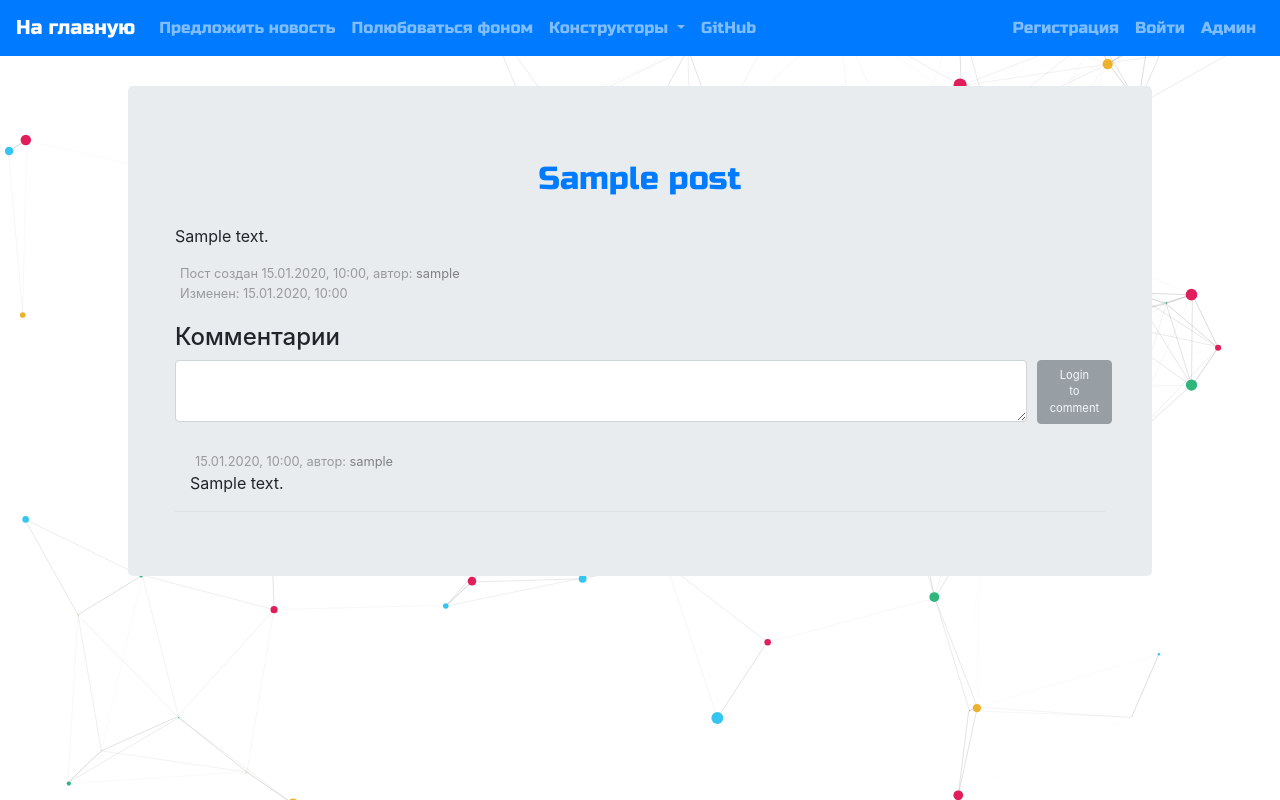
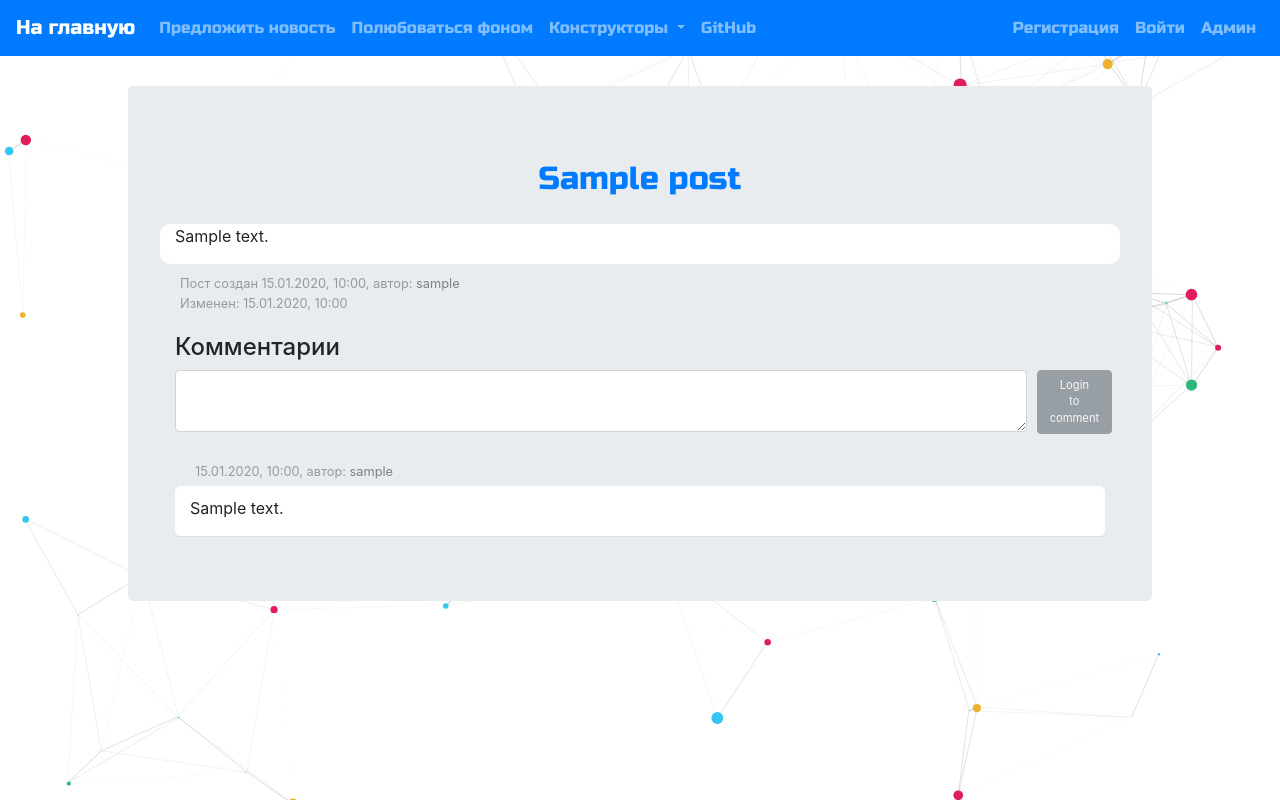
Before and after one commit to MenshikovIA/MathSite, a Django app: page /news/postdetail/1 in a window 1280 px wide. Run offline with Django 3.2, Linux system fonts and the light colour scheme; tables that the repository leaves empty hold one stand-in row (values such as "Sample post"); some libraries are stand-ins or nearby versions.

Commit message:
v. 1.72
Small visual adjustments

```diff
--- a/news/templates/news/post_detail.html
+++ b/news/templates/news/post_detail.html
@@ -15,7 +15,7 @@
                 </div>
             </div>
             <div class="row">
-                <div class="container text-left">
+                <div id="post-text" class="container text-left">
                     {{ post.text|safe|linebreaks }}
                 </div>
             </div>
@@ -69,7 +69,7 @@
                                     <a href="{% url 'commentdelete' pk=comment.id %}" class="delete_btn">(удалить)</a>
                                 {% endif %}
                             </div>
-                            <div class="container text-left">
+                            <div class="container text-left comment-text">
                                 {{ comment.text|safe|linebreaks }}
                             </div>
                         </div>
--- a/static/news/post.css
+++ b/static/news/post.css
@@ -36,3 +36,18 @@
     text-decoration: underline;
     cursor: pointer;
 }
+
+#post-text{
+    background-color: white!important;
+    border: 1px;
+    border-radius: 10px;
+    margin-bottom: 10px;
+}
+
+.comment-text{
+    background-color: white!important;
+    border: 1px;
+    border-radius: 6px;
+    padding-top: 10px;
+    margin-top: 5px;
+}
```
